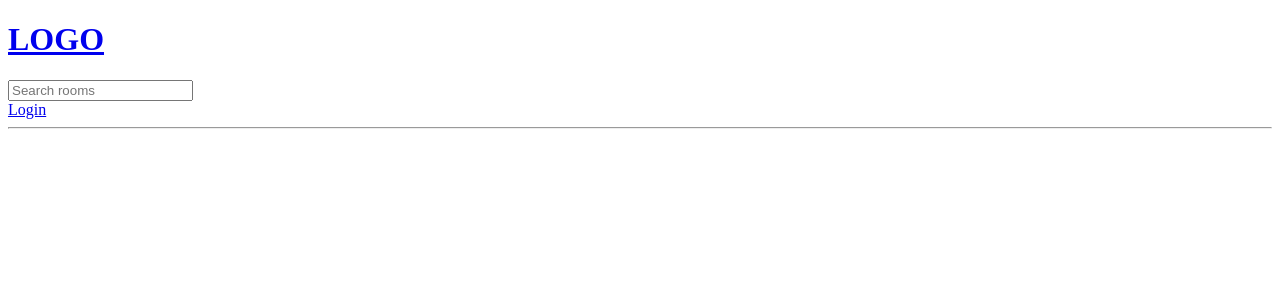
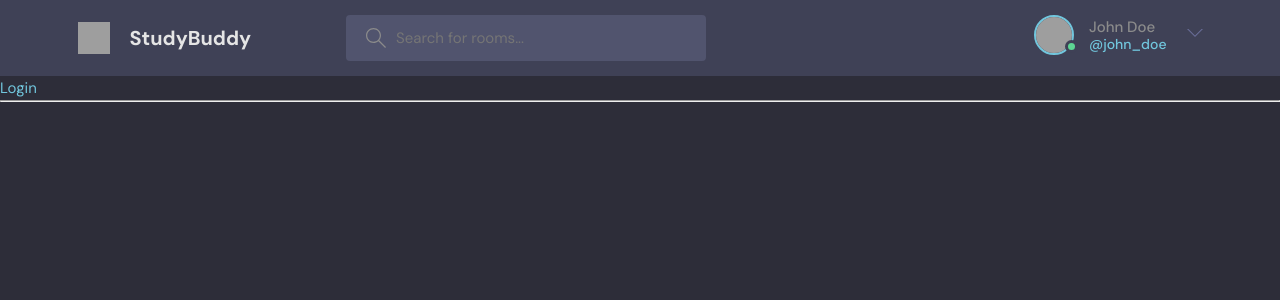
Before and after one commit to mo-shahab/discord-esque, a Django app: template discord/templates/main.html in a window 1280 px wide. Shown: the top 300 px of the page. Run offline with Django 5.2, Linux system fonts and the light colour scheme; the template is opened without the code that fills it, so the values that code supplies are empty; parts of the project's set-up code (start-up, migrations or seed data) failed here and were passed over; grey boxes are pictures that could not be loaded.

Commit message:
installed themes

```diff
--- a/discord/templates/main.html
+++ b/discord/templates/main.html
@@ -1,16 +1,18 @@
+<!DOCTYPE html>
+{% load static %}
 
+<html lang="en">
+  <head>
+    <meta charset="UTF-8" />
+    <meta http-equiv="X-UA-Compatible" content="IE=edge" />
+    <meta name="viewport" content="width=device-width, initial-scale=1.0" />
+    <link rel="shortcut icon" href="assets/favicon.ico" type="image/x-icon" />
+    <link rel="stylesheet" href="{% static 'styles/style.css' %}" />
+    <title>StudyBuddy - Find study partners around the world!</title>
+  </head>
 
-<!DOCTYPE html>
-<html lang="en">
-<head>
-    <meta charset="UTF-8">
-    <meta name="viewport" content="width=device-width, initial-scale=1.0">
-    <title>YACR</title>
-</head>
-<body>
+  <body>
     {% include 'navbar.html' %}
-
-    {% block content %}
     {% if messages %}
     <ul class="messages">
         {% for message in messages %}
@@ -18,7 +20,10 @@
         {% endfor %}
     </ul>
     {% endif %}
+    {% block content %}
+
 
     {% endblock %}
-</body>
+    <script src="{% static 'js/script.js' %}"></script>
+  </body>
 </html>
--- a/discord/templates/navbar.html
+++ b/discord/templates/navbar.html
@@ -1,10 +1,72 @@
-<a href="/">
-    <h1>LOGO</h1>
-</a>
+<header class="header header--loggedIn">
+    <div class="container">
+      <a href="{% url 'home' %}" class="header__logo">
+        <img src="assets/logo.svg" />
+        <h1>StudyBuddy</h1>
+      </a>
+      <form class="header__search" method="GET" action="{% url 'home' %}">
+        <label>
+          <svg version="1.1" xmlns="http://www.w3.org/2000/svg" width="32" height="32" viewBox="0 0 32 32">
+            <title>search</title>
+            <path
+              d="M32 30.586l-10.845-10.845c1.771-2.092 2.845-4.791 2.845-7.741 0-6.617-5.383-12-12-12s-12 5.383-12 12c0 6.617 5.383 12 12 12 2.949 0 5.649-1.074 7.741-2.845l10.845 10.845 1.414-1.414zM12 22c-5.514 0-10-4.486-10-10s4.486-10 10-10c5.514 0 10 4.486 10 10s-4.486 10-10 10z"
+            ></path>
+          </svg>
+          <input name="q" placeholder="Search for rooms..." />
+        </label>
+      </form>
+      <nav class="header__menu">
+        <!-- Not Logged In -->
+        <!-- <a href="/login.html">
+          <img src="./assets/avatar.svg" />
+          <p>Login</p>
+        </a> -->
 
-<form method="GET" action="{% url 'home' %}">
-    <input type="text" name="q" placeholder="Search rooms" />
-</form>
+        <!-- Logged In -->
+
+        <div class="header__user">
+          <a href="profile.html">
+            <div class="avatar avatar--medium active">
+              <img src="https://randomuser.me/api/portraits/men/37.jpg" />
+            </div>
+            <p>John Doe <span>@john_doe</span></p>
+          </a>
+          <button class="dropdown-button">
+            <svg version="1.1" xmlns="http://www.w3.org/2000/svg" width="32" height="32" viewBox="0 0 32 32">
+              <title>chevron-down</title>
+              <path d="M16 21l-13-13h-3l16 16 16-16h-3l-13 13z"></path>
+            </svg>
+          </button>
+        </div>
+
+        <div class="dropdown-menu">
+          <a href="settings.html" class="dropdown-link"
+            ><svg version="1.1" xmlns="http://www.w3.org/2000/svg" width="32" height="32" viewBox="0 0 32 32">
+              <title>tools</title>
+              <path
+                d="M27.465 32c-1.211 0-2.35-0.471-3.207-1.328l-9.392-9.391c-2.369 0.898-4.898 0.951-7.355 0.15-3.274-1.074-5.869-3.67-6.943-6.942-0.879-2.682-0.734-5.45 0.419-8.004 0.135-0.299 0.408-0.512 0.731-0.572 0.32-0.051 0.654 0.045 0.887 0.277l5.394 5.395 3.586-3.586-5.394-5.395c-0.232-0.232-0.336-0.564-0.276-0.887s0.272-0.596 0.572-0.732c2.552-1.152 5.318-1.295 8.001-0.418 3.274 1.074 5.869 3.67 6.943 6.942 0.806 2.457 0.752 4.987-0.15 7.358l9.392 9.391c0.844 0.842 1.328 2.012 1.328 3.207-0 2.5-2.034 4.535-4.535 4.535zM15.101 19.102c0.26 0 0.516 0.102 0.707 0.293l9.864 9.863c0.479 0.479 1.116 0.742 1.793 0.742 1.398 0 2.535-1.137 2.535-2.535 0-0.668-0.27-1.322-0.742-1.793l-9.864-9.863c-0.294-0.295-0.376-0.74-0.204-1.119 0.943-2.090 1.061-4.357 0.341-6.555-0.863-2.631-3.034-4.801-5.665-5.666-1.713-0.561-3.468-0.609-5.145-0.164l4.986 4.988c0.391 0.391 0.391 1.023 0 1.414l-5 5c-0.188 0.188-0.441 0.293-0.707 0.293s-0.52-0.105-0.707-0.293l-4.987-4.988c-0.45 1.682-0.397 3.436 0.164 5.146 0.863 2.631 3.034 4.801 5.665 5.666 2.2 0.721 4.466 0.604 6.555-0.342 0.132-0.059 0.271-0.088 0.411-0.088z"
+              ></path>
+            </svg>
+            Settings</a
+          >
+          <a href="login.html" class="dropdown-link"
+            ><svg version="1.1" xmlns="http://www.w3.org/2000/svg" width="32" height="32" viewBox="0 0 32 32">
+              <title>sign-out</title>
+              <path
+                d="M3 0h22c0.553 0 1 0 1 0.553l-0 3.447h-2v-2h-20v28h20v-2h2l0 3.447c0 0.553-0.447 0.553-1 0.553h-22c-0.553 0-1-0.447-1-1v-30c0-0.553 0.447-1 1-1z"
+              ></path>
+              <path
+                d="M21.879 21.293l1.414 1.414 6.707-6.707-6.707-6.707-1.414 1.414 4.293 4.293h-14.172v2h14.172l-4.293 4.293z"
+              ></path>
+            </svg>
+            Logout</a
+          >
+        </div>
+      </nav>
+    </div>
+  </header>
+
+
 
 {% if request.user.is_authenticated %}
 <p>Hello {{request.user}}</p>
```
